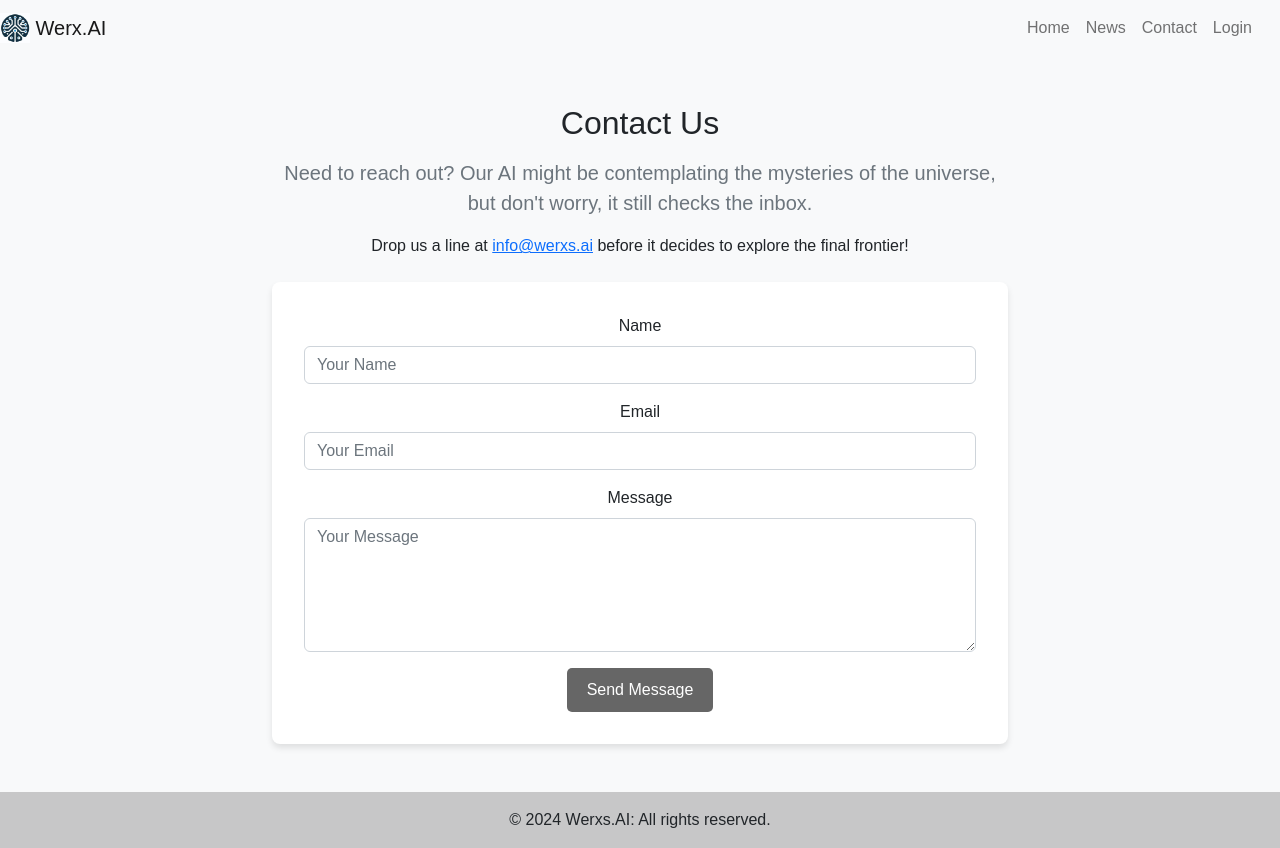
After one commit to WerxsAI/werxs-website, a Flask app: page /contact in a window 1280 px wide. The commit adds this page. Run offline with Flask 3, Linux system fonts and the light colour scheme.

Commit message:
Added basic page layout

```diff
--- a/app/routes/auth.py
+++ b/app/routes/auth.py
@@ -47,7 +47,7 @@ def logout():
         + "/v2/logout?"
         + urlencode(
             {
-                "returnTo": url_for("public.index", _external=True),
+                "returnTo": url_for("public.home", _external=True),
                 "client_id": env.get("AUTH0_CLIENT_ID"),
             },
             quote_via=quote_plus,
--- a/app/routes/public.py
+++ b/app/routes/public.py
@@ -4,5 +4,13 @@ public_bp = Blueprint("public", __name__)
 
 
 @public_bp.route("/")
-def index():
-    return render_template("coming_soon.html")
+def home():
+    return render_template("home.html")
+
+@public_bp.route("/news")
+def news():
+    return render_template("news.html")
+
+@public_bp.route("/contact")
+def contact():
+    return render_template("contact.html")
--- a/app/static/css/base.css
+++ b/app/static/css/base.css
@@ -1,8 +1,14 @@
+html, body {
+    height: 100%; /* Make sure the page fills the viewport height */
+  }
+
 body {
     margin: 0;
     font-family: Arial, sans-serif;
     background-color: #ffffff;
     text-align: center; /* Ensures text alignment is centered globally if not overridden */
+    display: flex;
+    flex-direction: column; /* Stack the content and footer */
 }
 
 .navbar-light {
@@ -13,3 +19,7 @@ body {
 .nav-link-margin-right {
     margin-right: 20px; /* Adjust the value as needed */
 }
+
+main {
+    flex: 1; /* Allows main content to expand and push the footer down */
+  }
--- /dev/null
+++ b/app/static/css/pages/contact.css
@@ -0,0 +1,49 @@
+body {
+    background-color: #f8f9fa; /* Soft background color for a light feel */
+  }
+
+  h2 {
+    margin-bottom: 1rem;
+  }
+
+  .lead {
+    font-weight: 300;
+    color: #6c757d; /* Soften the lead text for a friendly tone */
+  }
+
+  form {
+    background: #ffffff;
+    padding: 2rem;
+    border-radius: 8px;
+    box-shadow: 0 4px 6px rgba(0,0,0,0.1); /* Subtle shadow for depth */
+  }
+
+ /* Custom Button */
+ .custom-btn {
+    background-color: #666666; /* Professional gray, adjust as needed */
+    color: #ffffff;
+    border: none;
+    padding: 10px 20px;
+    border-radius: 5px;
+    transition: background-color 0.3s ease;
+    }
+
+  .custom-btn:hover {
+    background-color: #555555; /* Slightly darker on hover */
+    color: #ffffff;
+    text-decoration: none;
+    }
+
+      /* Button Styling */
+  .btn-custom {
+    background-color: #007bff; /* Change this to your preferred button color */
+    color: #fff; /* Adjust text color as needed */
+    border: 0;
+    border-radius: 20px; /* Rounded corners for the button */
+    padding: 10px 20px; /* Button size */
+    transition: background-color 0.3s; /* Smooth transition for hover effect */
+  }
+
+  .btn-custom:hover {
+    background-color: #0056b3; /* Darker shade on hover, adjust as per your color scheme */
+  }
--- a/app/templates/base.html
+++ b/app/templates/base.html
@@ -22,10 +22,10 @@
     />
     {% block additional_css %}{% endblock %}
   </head>
-  <body>
+  <body class="d-flex flex-column min-vh-100">
     {% include 'header.html' %}
-    <main>{% block content %}{% endblock %}</main>
-    <footer class="bg-light text-center text-lg-start">
+    <main class="flex-shrink-0">{% block content %}{% endblock %}</main>
+    <footer class="mt-auto bg-light text-center text-lg-start">
       <div class="text-center p-3" style="background-color: rgba(0, 0, 0, 0.2)">
         {% block footer %} © 2024 Werxs.AI: All rights reserved. {% endblock %}
       </div>
--- /dev/null
+++ b/app/templates/contact.html
@@ -0,0 +1,57 @@
+{% extends 'base.html' %} {% block additional_css %}
+<link
+  href="{{ url_for('static', filename='css/pages/contact.css') }}"
+  rel="stylesheet"
+/>
+{% endblock %} {% block content %}
+<div class="container py-5">
+  <div class="row justify-content-center">
+    <div class="col-md-8">
+      <div class="text-center mb-4">
+        <h2>Contact Us</h2>
+        <p class="lead">
+          Need to reach out? Our AI might be contemplating the mysteries of the
+          universe, but don't worry, it still checks the inbox.
+        </p>
+        <p>
+          Drop us a line at
+          <a href="mailto:info@werxs.ai">info@werxs.ai</a> before it decides to
+          explore the final frontier!
+        </p>
+      </div>
+      <form>
+        <div class="mb-3">
+          <label for="name" class="form-label">Name</label>
+          <input
+            type="text"
+            class="form-control"
+            id="name"
+            placeholder="Your Name"
+          />
+        </div>
+        <div class="mb-3">
+          <label for="email" class="form-label">Email</label>
+          <input
+            type="email"
+            class="form-control"
+            id="email"
+            placeholder="Your Email"
+          />
+        </div>
+        <div class="mb-3">
+          <label for="message" class="form-label">Message</label>
+          <textarea
+            class="form-control"
+            id="message"
+            rows="5"
+            placeholder="Your Message"
+          ></textarea>
+        </div>
+        <div class="text-center">
+          <button type="submit" class="btn custom-btn">Send Message</button>
+        </div>
+      </form>
+    </div>
+  </div>
+</div>
+{% endblock %}
--- a/app/templates/header.html
+++ b/app/templates/header.html
@@ -25,6 +25,16 @@
       <li class="nav-item">
         <a class="nav-link" href="/"
           >Home <span class="sr-only">(current)</span></a
+        >
+      </li>
+      <li class="nav-item">
+        <a class="nav-link" href="/news"
+          >News <span class="sr-only">(current)</span></a
+        >
+      </li>
+      <li class="nav-item">
+        <a class="nav-link" href="/contact"
+          >Contact <span class="sr-only">(current)</span></a
         >
       </li>
       {% if 'user' in session %}
```
Also changed, not shown: app/static/css/pages/home.css (+95 -0 lines), app/static/css/pages/news.css (added, +55 -0 lines), app/templates/home.html (added, +30 -0 lines), app/templates/news.html (added, +33 -0 lines), tests/test_routes.py (+12 -0 lines), app/static/img/hero/hero_img1.webp (added).
